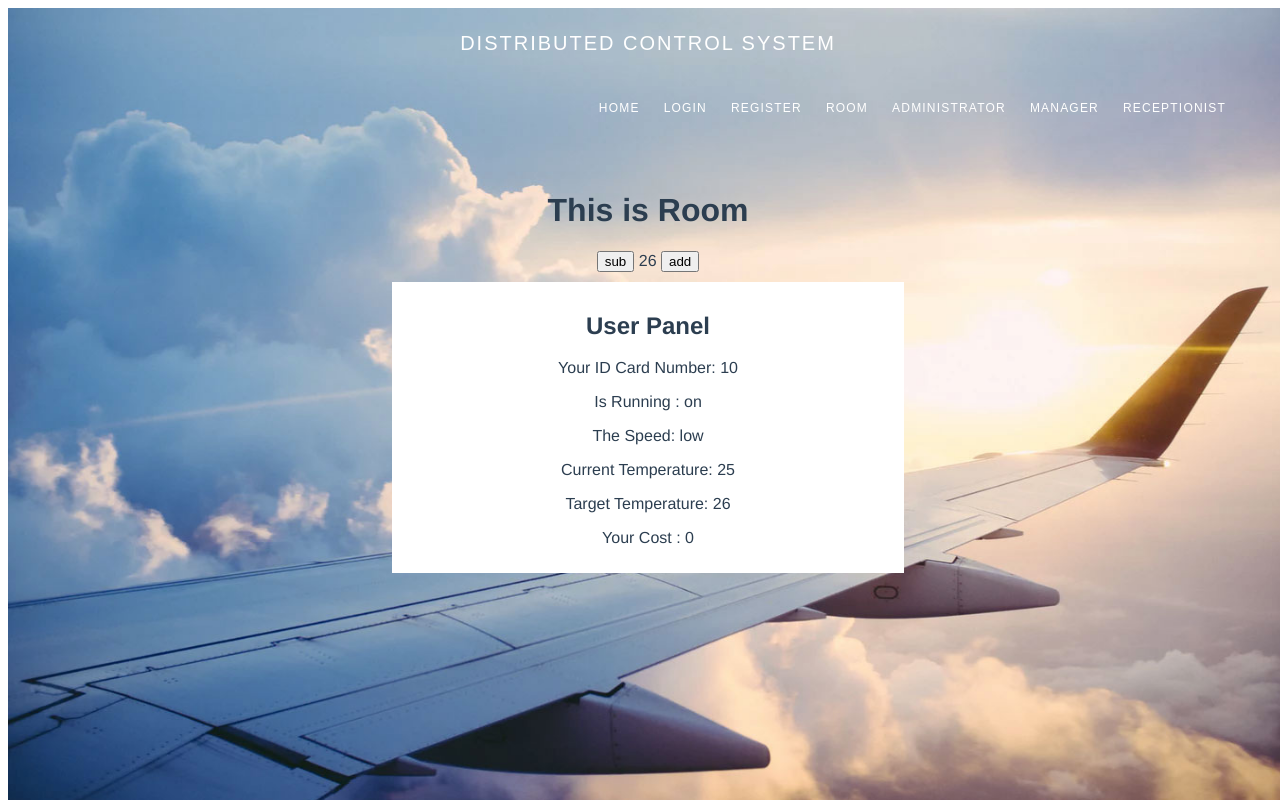
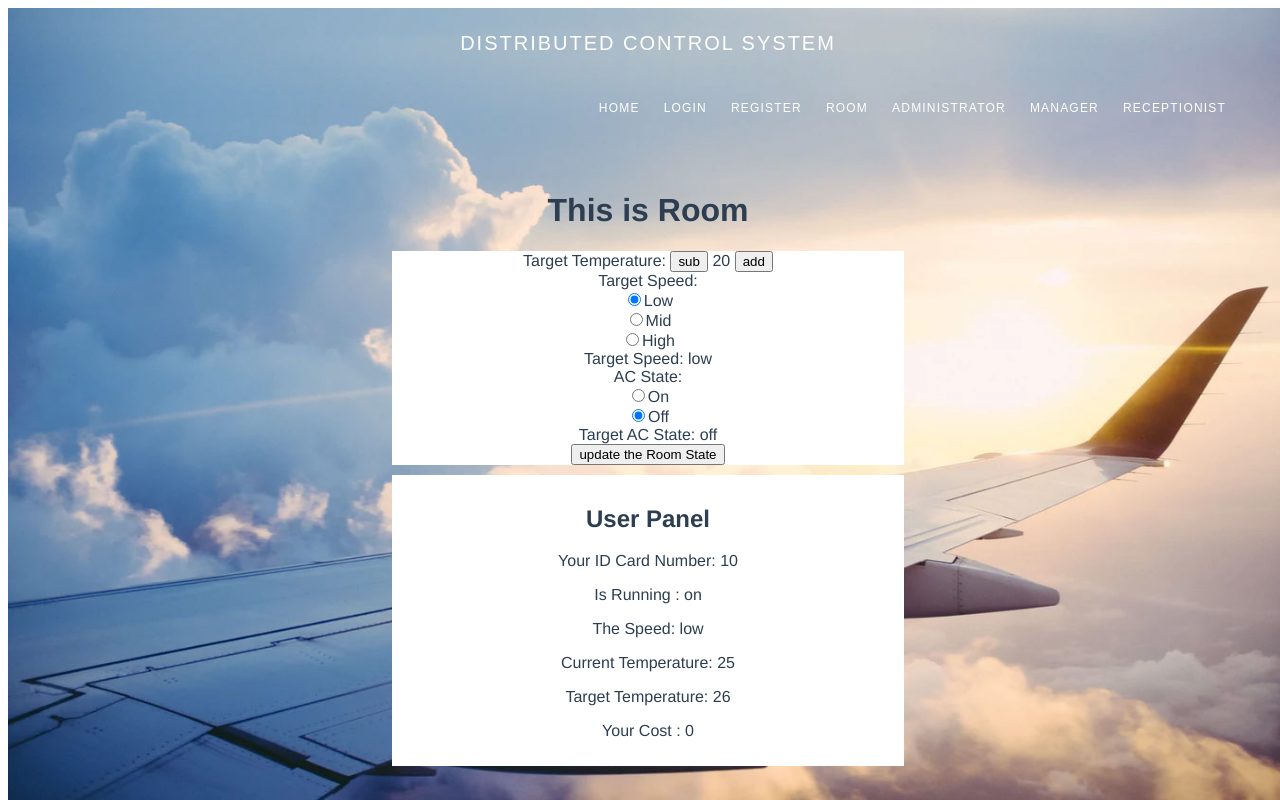
Before and after one commit to HelloWorld1821/Software_Engineering, a Vue app in the folder frontend/: page /#/room in a window 1280 px wide. Built offline with nearby package versions, Linux system fonts and the light colour scheme.

Commit message:
完成了roon(用户模块)的基本功能

```diff
--- a/frontend/src/components/HelloWorld.vue
+++ /dev/null
@@ -1,73 +0,0 @@
-<template>
-  <div class="hello">
-    <h1>{{ msg }}</h1>
-    <h2>23333</h2>
-    <ul>
-      <li>
-        <a href="https://vuejs.org" target="_blank"> Core Docs </a>
-      </li>
-      <li>
-        <a href="https://forum.vuejs.org" target="_blank"> Forum </a>
-      </li>
-      <li>
-        <a href="https://chat.vuejs.org" target="_blank"> Community Chat </a>
-      </li>
-      <li>
-        <a href="https://twitter.com/vuejs" target="_blank"> Twitter </a>
-      </li>
-      <br />
-      <li>
-        <a href="http://vuejs-templates.github.io/webpack/" target="_blank">
-          Docs for This Template
-        </a>
-      </li>
-    </ul>
-    <h2>Ecosystem</h2>
-    <ul>
-      <li>
-        <a href="http://router.vuejs.org/" target="_blank"> vue-router </a>
-      </li>
-      <li>
-        <a href="http://vuex.vuejs.org/" target="_blank"> vuex </a>
-      </li>
-      <li>
-        <a href="http://vue-loader.vuejs.org/" target="_blank"> vue-loader </a>
-      </li>
-      <li>
-        <a href="https://github.com/vuejs/awesome-vue" target="_blank">
-          awesome-vue
-        </a>
-      </li>
-    </ul>
-  </div>
-</template>
-
-<script>
-export default {
-  name: "HelloWorld",
-  data() {
-    return {
-      msg: "Welcome to Your Vue.js App",
-    };
-  },
-};
-</script>
-
-<!-- Add "scoped" attribute to limit CSS to this component only -->
-<style scoped>
-h1,
-h2 {
-  font-weight: normal;
-}
-ul {
-  list-style-type: none;
-  padding: 0;
-}
-li {
-  display: inline-block;
-  margin: 0 10px;
-}
-a {
-  color: #42b983;
-}
-</style>
--- a/frontend/src/pages/Room.vue
+++ b/frontend/src/pages/Room.vue
@@ -3,21 +3,50 @@
  * @Author: l
  * @Date: 2021-06-01 15:34:21
  * @LastEditors: l
- * @LastEditTime: 2021-06-05 10:52:20
+ * @LastEditTime: 2021-06-05 13:34:22
  * @FilePath: \DistributedControlSystem\frontend\src\pages\Room.vue
 -->
 <template>
   <div>
     <h1>This is Room</h1>
-    <div class='ac-control'>
-
-
-      <input type="button" @click="subCurrTemp" value="sub">
-      {{roomState.targetTemp}}
-      <input type="button" @click='addCurrTemp' value="add">
-
+    <div class="ac-control">
+      <div class='temp-choose-div'>
+        Target Temperature:
+        <input type="button" @click="subCurrTemp" value="sub" />
+        {{ targetTemp }}
+        <input type="button" @click="addCurrTemp" value="add" />
+      </div>
+      <div class="speed-choose-div">
+        Target Speed:
+        <br>
+        <input type="radio" value="low" id="low" v-model="targetSpeed" />
+        <label for="low">Low</label>
+        <br />
+        <input type="radio" value="mid" id="mid" v-model="targetSpeed" />
+        <label for="mid">Mid</label>
+        <br />
+        <input type="radio" value="high" id="high" v-model="targetSpeed" />
+        <label for="high">High</label>
+        <br />
+        <span>Target Speed: {{ targetSpeed }}</span>
+      </div>
+      <div class='ac-state-choose-div'>
+          AC State:
+          <br>
+          <input type="radio" value="on" id="on" v-model='targetACState'>
+          <label for='on'>On</label>
+          <br>
+          <input type="radio" value="off" id="off" v-model="targetACState">
+          <label for="off">Off</label>
+          <br>
+          <span>Target AC State: {{ targetACState }}</span>
+          <br>
+      </div>
+      <div>
+        <input type="button" value="update the Room State" @click='updateRoomState(roomId)'>
+      </div>
     </div>
-    <div class='user-panel'>
+    <div class="user-panel">
       <template>
         <h2 class="mb-0">User Panel</h2>
       </template>
@@ -35,33 +64,49 @@
 import { mapActions, mapState } from "vuex";
 export default {
   data: function () {
-    return {};
+    return {
+      targetTemp: 20,
+      targetSpeed: "low",
+      targetACState: 'off',
+    };
   },
   computed: {
     ...mapState("room", ["roomId", "roomState"]),
-    // targetTemp:{
-    //   get(){
-    //     return this.$store.room.state.roomState.targetTemp;
-    //     return 1;
-    //   },
-    //   set(value){
-    //     this.$store.commit('room/setCurrTemp',value);
-    //   }
-    // }
   },
   methods: {
     ...mapActions("room", ["updateRoomState", "changeRoomState"]),
-    addCurrTemp(){
-      // targetTemp = targetTemp+1;
-      // this.$store
-      this.$store.commit('room/setTargetTemp',this.roomState.targetTemp+1);
+    addCurrTemp() {
+      this.targetTemp = this.targetTemp+1;
+
     },
-    subCurrTemp(){
-      // if(targetTemp>0)
-      // targetTemp = targetTemp-1;
-       this.$store.commit('room/setTargetTemp',this.roomState.targetTemp-1);
+    subCurrTemp() {
+      if(this.targetTemp>0)
+        this.targetTemp=this.targetTemp-1;
+    },
+    // 这个函数只是为了简化参数
+    changeRoomStateHere(){
+      this.changeRoomState(
+        {targetTemp:this.targetTemp,
+        targetSpeed:this.targetSpeed,
+        targetACState:this.targetACState}
+      )
     }
   },
+  watch:{
+    targetTemp:function(newValue,oldValue){
+      console.log('targetTemp: '+oldValue+'-->'+newValue);
+      this.$store.commit('room/setTargetTemp',newValue);
+      this.changeRoomStateHere();
+    },
+    targetSpeed:function(newValue,oldValue){
+      console.log('targetSpeed: '+oldValue+'-->'+newValue);
+      this.changeRoomStateHere();
+    },
+    targetACState:function(newVaule,oldValue){
+      console.log('targetACState: '+oldValue+'-->'+newVaule);
+      this.changeRoomStateHere();
+    }
+  }
 };
 </script>
 
@@ -73,4 +118,9 @@ export default {
   margin-left: 30%;
   margin-right: 30%;
 }
+.ac-control {
+  background-color: #fff;
+  margin-left: 30%;
+  margin-right: 30%;
+}
 </style>
--- a/frontend/src/router/index.js
+++ b/frontend/src/router/index.js
@@ -3,12 +3,11 @@
  * @Author: l
  * @Date: 2021-05-31 13:38:16
  * @LastEditors: l
- * @LastEditTime: 2021-06-01 15:44:48
- * @FilePath: \client\src\router\index.js
+ * @LastEditTime: 2021-06-05 12:48:11
+ * @FilePath: \DistributedControlSystem\frontend\src\router\index.js
  */
 import Vue from 'vue'
 import Router from 'vue-router'
-import HelloWorld from '@/components/HelloWorld'
 import Home from '@/pages/Home'
 import Login from '@/pages/Login'
 import Register from '@/pages/Register'
--- a/frontend/src/store/modules/room.js
+++ b/frontend/src/store/modules/room.js
@@ -3,7 +3,7 @@
  * @Author: l
  * @Date: 2021-06-03 13:45:26
  * @LastEditors: l
- * @LastEditTime: 2021-06-04 21:09:32
+ * @LastEditTime: 2021-06-05 13:24:06
  * @FilePath: \DistributedControlSystem\frontend\src\store\modules\room.js
  */
 const api = 'http://127.0.0.1:5000/room';
@@ -64,7 +64,7 @@ export default{
                 roomId:payload.roomId,
                 targetTemp:payload.targetTemp,
                 targetSpeed:payload.targetSpeed,
-                acState:payload.acState,
+                acState:payload.targetACState,
             }).then((response) => {
                 if (response.data.error == false) {
                     // commit('setRoomState',response.data.roomState);
```
Also changed, not shown: 1 other file (tests, documents, lock files or other folders).
